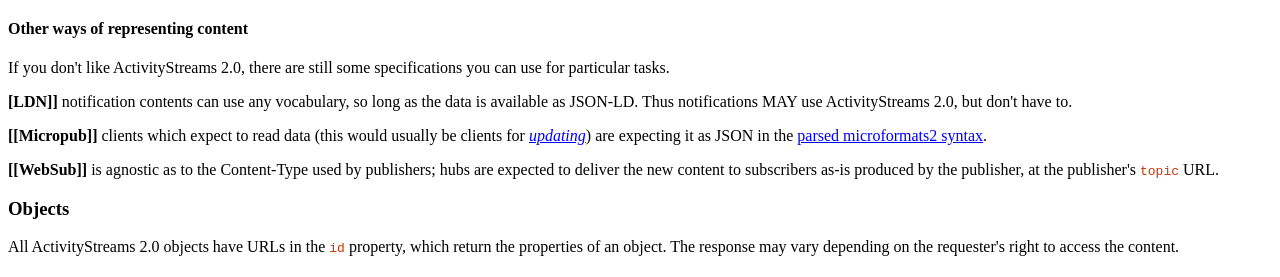
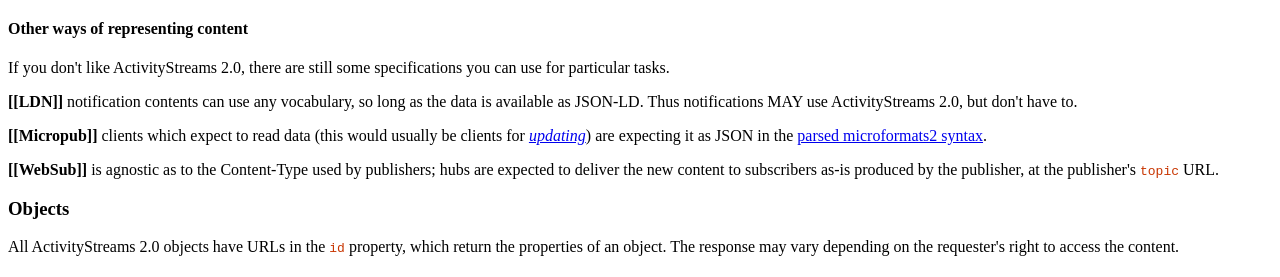
Before and after one commit to w3c-social/social-web-protocols, a Jekyll site: the page index.html, which Jekyll copies as it is, in a window 1280 px wide and 900 px high, scrolled down 2606 px. Shown: the part 167-444 px from the top of the window. Built offline with Jekyll 4.4.1, drawn with Linux system fonts in a browser that asks for light colours.

Commit message:
fix typo
`[LDN]]` to `[[LDN]]`

```diff
--- a/index.html
+++ b/index.html
@@ -548,7 +548,7 @@
 
         <p>If you don't like ActivityStreams 2.0, there are still some specifications you can use for particular tasks.</p>
 
-        <p><strong>[LDN]]</strong> notification contents can use any vocabulary, so long as the data is available as JSON-LD. Thus notifications MAY use ActivityStreams 2.0, but don't have to.</p>
+        <p><strong>[[LDN]]</strong> notification contents can use any vocabulary, so long as the data is available as JSON-LD. Thus notifications MAY use ActivityStreams 2.0, but don't have to.</p>
 
         <p><strong>[[Micropub]]</strong> clients which expect to read data (this would usually be clients for <em><a href="#updating">updating</a></em>) are expecting it as JSON in the <a href="http://microformats.org/wiki/microformats2-parsing">parsed microformats2 syntax</a>.</p>
 
```
